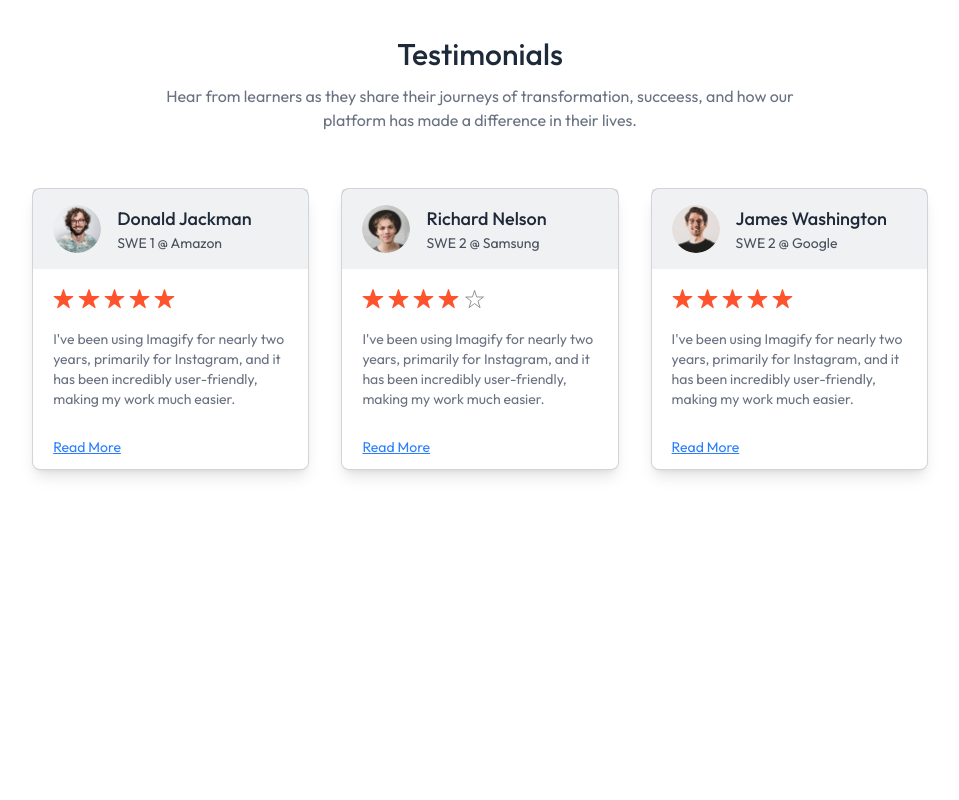
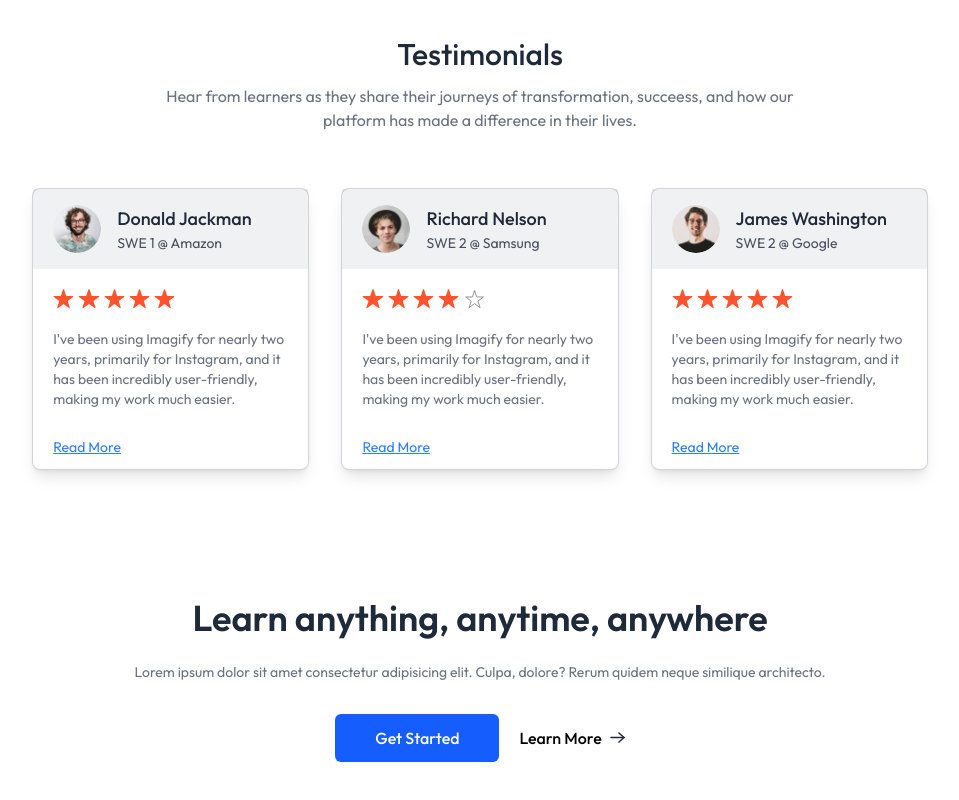
Before and after one commit to rawdaymohamed/EduSync_MERN, a React (Vite) app in the folder frontend/: page / in a window 1280 px wide. Shown: the part 1699-2499 px from the top of the page, without its empty margins (160-1119 px from the left). Before the commit the page ends 2225 px from the top, so only its background shows below. Built offline with nearby package versions, Linux system fonts and the light colour scheme; no server answers.

Commit message:
Feat: Add callToAction ui

```diff
--- a/frontend/src/components/student/CallToAction.jsx
+++ b/frontend/src/components/student/CallToAction.jsx
@@ -1,9 +1,22 @@
 import React from "react";
+import { assets } from "../../assets/assets";
 
 const CallToAction = () => {
   return (
-    <div>
-      <h1>Call To Action</h1>
+    <div className="flex flex-col items-center gap-4 pt-10 pb-24 px-8 md:px-0">
+      <h1 className="text-xl md:text-4xl mb-2 text-gray-800 font-semibold">
+        Learn anything, anytime, anywhere
+      </h1>
+      <p className="text-gray-500 sm:text-sm">
+        Lorem ipsum dolor sit amet consectetur adipisicing elit. Culpa, dolore?
+        Rerum quidem neque similique architecto.
+      </p>
+      <div className="flex items-center gap-5 font-medium mt-4">
+        <button className="cursor-pointer px-10 py-3 rounded-md text-white bg-blue-600">Get Started</button>
+        <button className="cursor-pointer flex items-center gap-2">
+          Learn More <img src={assets.arrow_icon} alt="arrow" />
+        </button>
+      </div>
     </div>
   );
 };
--- a/frontend/src/components/student/TestimonialsSection.jsx
+++ b/frontend/src/components/student/TestimonialsSection.jsx
@@ -1,6 +1,5 @@
 import React from "react";
 import { dummyTestimonial, assets } from "../../assets/assets";
-import { calculateAvgRating } from "../../lib/calculateAvgRating";
 
 const TestimonialsSection = () => {
   return (
--- a/frontend/src/pages/student/Home.jsx
+++ b/frontend/src/pages/student/Home.jsx
@@ -3,6 +3,7 @@
 import Companies from "../../components/student/Companies";
 import CoursesSection from "../../components/student/CoursesSection";
 import TestimonialsSection from "../../components/student/TestimonialsSection";
+import CallToAction from "../../components/student/CallToAction";
 
 const Home = () => {
   return (
@@ -11,6 +12,7 @@
       <Companies />
       <CoursesSection/>
       <TestimonialsSection />
+      <CallToAction/>
     </div>
   );
 };
```
